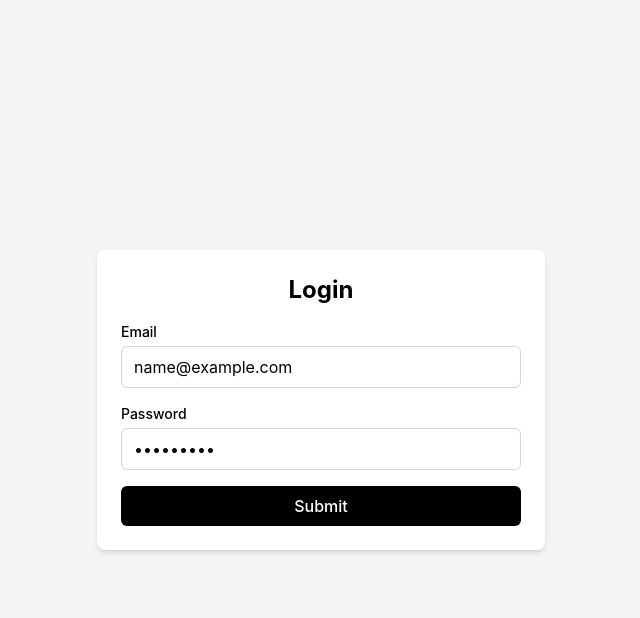
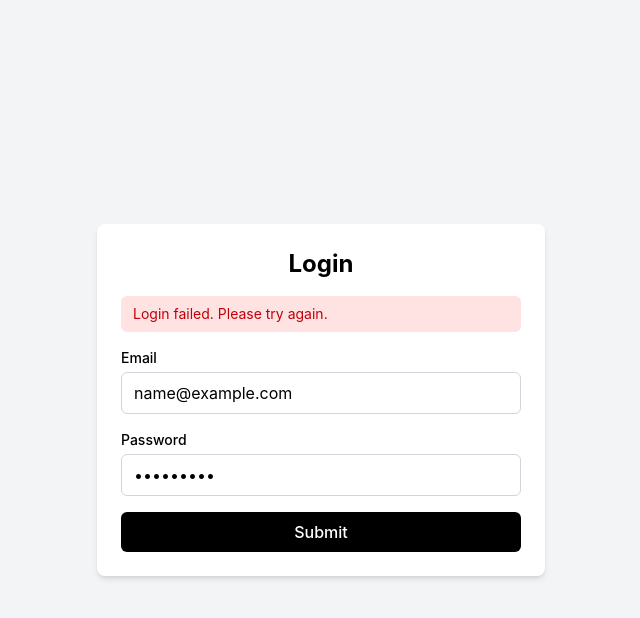
Before and after one commit to rawdaymohamed/ClientFlow, a React (Vite) app in the folder client/: page /login in a window 1280 px wide. Both pictures are taken after typing "name@example.com", "Sample123" into the empty fields and a click on the button "Submit". Shown: the top 618 px of the page, without its empty margins (319-959 px from the left). Built offline with nearby package versions, Linux system fonts and the light colour scheme; no server answers.

Commit message:
feat: connect login form to api

```diff
--- a/client/src/api/authApi.js
+++ b/client/src/api/authApi.js
@@ -4,3 +4,7 @@ export const registerUser = async (userData) => {
   const response = await api.post("/auth/register", userData);
   return response.data;
 };
+export const loginUser = async (credentials) => {
+  const response = await api.post("/auth/login", credentials);
+  return response.data;
+};
--- a/client/src/pages/Login.jsx
+++ b/client/src/pages/Login.jsx
@@ -1,7 +1,13 @@
 import { useForm } from "react-hook-form";
 import { loginSchema } from "../features/auth/auth.schema";
 import { zodResolver } from "@hookform/resolvers/zod";
+import { useMutation } from "@tanstack/react-query";
+import { loginUser } from "../api/authApi";
+import { useState } from "react";
+
 const Login = () => {
+  const [successMessage, setSuccessMessage] = useState("");
+  const [errorMessage, setErrorMessage] = useState("");
   const {
     register,
     handleSubmit,
@@ -10,15 +16,37 @@ const Login = () => {
     resolver: zodResolver(loginSchema),
   });
 
+  const loginMutation = useMutation({
+    mutationFn: loginUser,
+    onSuccess: (data) => {
+      setSuccessMessage(data.message || "Login successful");
+      setErrorMessage("");
+    },
+    onError: (error) => {
+      setErrorMessage(
+        error.response?.data?.message || "Login failed. Please try again.",
+      );
+      setSuccessMessage("");
+    },
+  });
   const onSubmit = (data) => {
-    console.log(data);
+    loginMutation.mutate(data);
   };
 
   return (
     <div className="min-h-screen flex items-center justify-center bg-gray-100">
       <div className="bg-white p-6 rounded-lg shadow-md w-full max-w-md">
         <h1 className="text-2xl font-bold mb-4 text-center">Login</h1>
-
+        {successMessage && (
+          <p className="mb-4 rounded-md bg-green-100 px-3 py-2 text-sm text-green-700">
+            {successMessage}
+          </p>
+        )}
+        {errorMessage && (
+          <p className="mb-4 rounded-md bg-red-100 px-3 py-2 text-sm text-red-700">
+            {errorMessage}
+          </p>
+        )}
         <form
           onSubmit={handleSubmit(onSubmit)}
           className="space-y-4"
```
